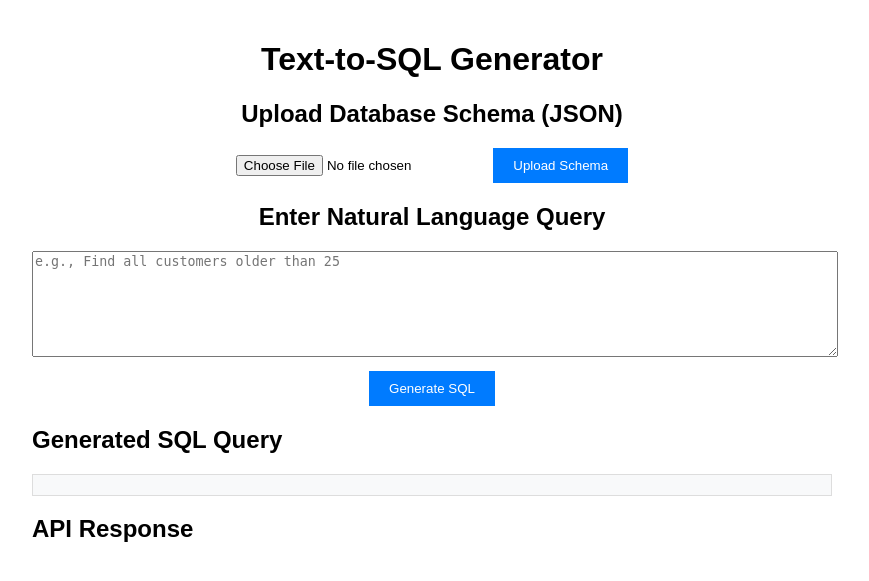
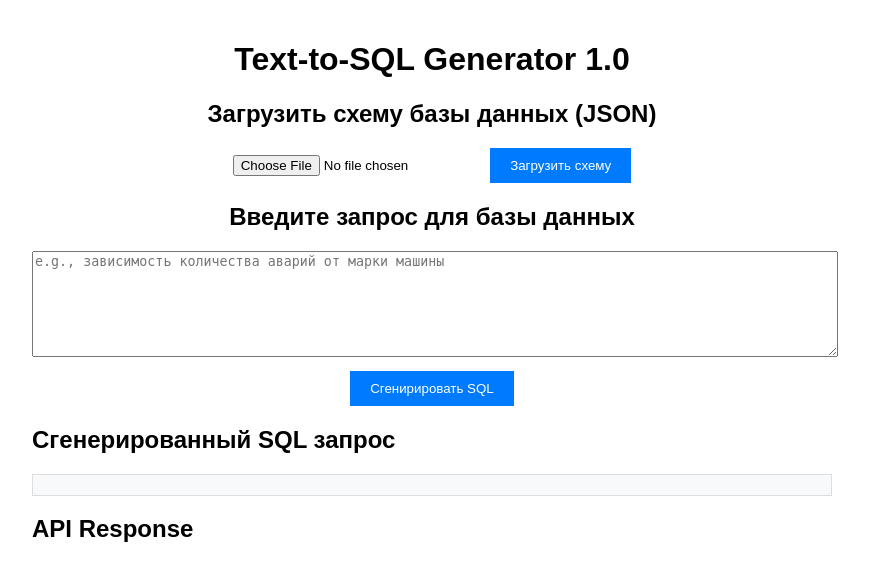
Before and after one commit to Tetsuyomi/project_text2SQL, a Flask app: page / in a window 1280 px wide. Shown: the top 581 px of the page, without its empty margins (208-1077 px from the left). Run offline with Flask 3, Linux system fonts and the light colour scheme.

Commit message:
обновленный index.html

```diff
--- a/app/templates/index.html
+++ b/app/templates/index.html
@@ -8,19 +8,19 @@
 </head>
 <body>
     <div class="container">
-        <h1>Text-to-SQL Generator</h1>
-        <h2>Upload Database Schema (JSON)</h2>
+        <h1>Text-to-SQL Generator 1.0</h1>
+        <h2>Загрузить схему базы данных (JSON)</h2>
         <form id="schema-form" enctype="multipart/form-data">
             <input type="file" name="schema_file" accept=".json" required>
-            <button type="submit">Upload Schema</button>
+            <button type="submit">Загрузить схему</button>
         </form>
-        <h2>Enter Natural Language Query</h2>
+        <h2>Введите запрос для базы данных</h2>
         <form id="query-form">
-            <textarea name="query" placeholder="e.g., Find all customers older than 25" required></textarea>
-            <button type="submit">Generate SQL</button>
+            <textarea name="query" placeholder="e.g., зависимость количества аварий от марки машины" required></textarea>
+            <button type="submit">Сгенирировать SQL</button>
         </form>
         <div id="result">
-            <h2>Generated SQL Query</h2>
+            <h2>Сгенерированный SQL запрос</h2>
             <pre id="sql-output"></pre>
             <h2>API Response</h2>
             <pre id="api-output"></pre>
```
